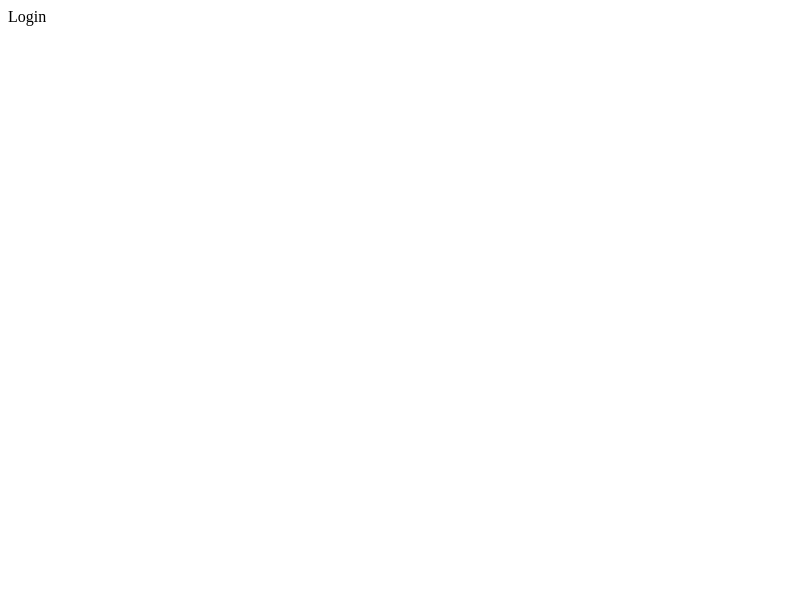
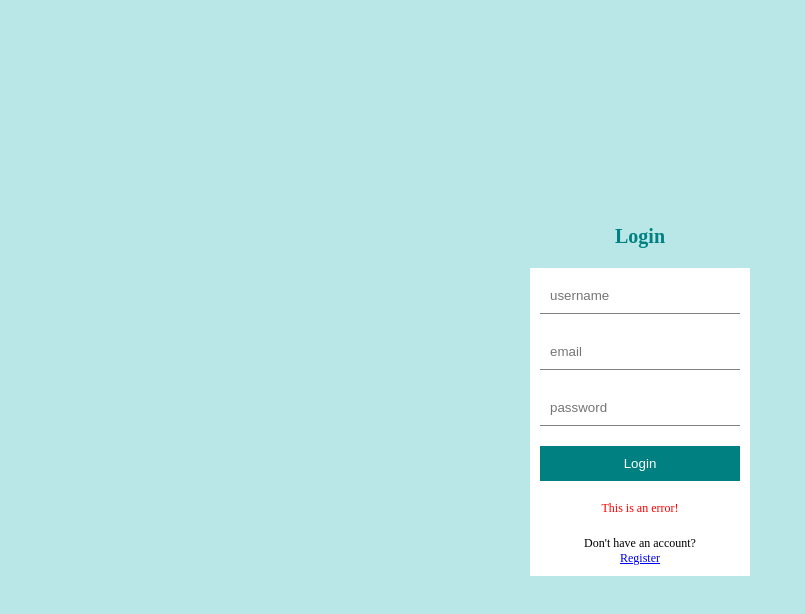
Before and after one commit to phatnguyen9722/Blog-App, a React (Create React App) app in the folder frontend/: page /login in a window 1280 px wide. Shown: the top 614 px of the page, without its empty margins (0-805 px from the left). Built offline with nearby package versions, Linux system fonts and the light colour scheme.

Commit message:
basic login & register

```diff
--- a/frontend/src/App.js
+++ b/frontend/src/App.js
@@ -6,6 +6,7 @@
 
 import Home from "./pages/Home"
 import Login from "./pages/Login"
+import Register from "./pages/Register"
 import Single from './pages/Single'
 import Write from "./pages/Write"
 import Footer from "./components/Footer"
@@ -45,6 +46,10 @@
       path: "/login",
       element: <Login />,
     },
+    {
+      path: "/register",
+      element: <Register/>
+    },
   ]);
 
   return (
--- /dev/null
+++ b/frontend/src/asset/css/index.css
@@ -0,0 +1,5 @@
+*{
+    padding: 0;
+    margin: 0;
+
+}
--- /dev/null
+++ b/frontend/src/asset/sass/_mixins.scss
@@ -0,0 +1,18 @@
+@mixin flex($align-item, $justify-content, $flex-direction) {
+    display: flex;
+    align-items: $align-item;
+    justify-content: $justify-content;
+    flex-direction: $flex-direction;
+  }
+
+  @mixin mobile {
+    @media only screen and (max-width: $mobile-width) {
+      @content;
+    }
+  }
+
+  @mixin tablet {
+    @media only screen and (max-width: $tablet-width) {
+      @content;
+    }
+  }
--- /dev/null
+++ b/frontend/src/asset/sass/_variables.scss
@@ -0,0 +1 @@
+$light-green: #b9e7e7;
--- /dev/null
+++ b/frontend/src/asset/sass/components/Login.scss
@@ -0,0 +1,43 @@
+.auth{
+    @include flex (center, center, column);
+    height: 100vh;
+    background-color: $light-green;
+
+    h1{
+        font-size: 20px;
+        color: teal;
+        margin-bottom: 20px;
+    }
+
+    form{
+        @include flex(none, none, column);
+        padding: 10px;
+        background-color: #ffffff;
+        width: 200px;
+        gap: 20px;
+
+        input{
+            padding: 10px;
+            border: none;
+            border-bottom: 1px solid gray;
+        }
+
+        button{
+            padding: 10px;
+            border: none;
+            background-color: teal;
+            color: white;
+            cursor: pointer;
+        }
+
+        p{
+            font-size: 12px;
+            text-align: center;
+            color: red;
+        }
+        span{
+            font-size: 12px;
+            @include flex(center, center, column);
+        }
+    }
+}
--- /dev/null
+++ b/frontend/src/asset/sass/index.scss
@@ -0,0 +1,14 @@
+@import './mixins';
+@import './variables';
+
+@import './components/Login';
+
+
+.app{
+    .container{
+
+        //Login & Register
+
+
+    }
+}
--- a/frontend/src/index.js
+++ b/frontend/src/index.js
@@ -1,6 +1,8 @@
 import React from 'react';
 import ReactDOM from 'react-dom/client';
 import App from './App';
+import './asset/sass/index.scss'
+import './asset/css/index.css'
 
 const root = ReactDOM.createRoot(document.getElementById('root'));
 root.render(
--- a/frontend/src/pages/Login.jsx
+++ b/frontend/src/pages/Login.jsx
@@ -1,8 +1,20 @@
 import React from 'react'
-
+import { Link } from 'react-router-dom'
 function Login() {
   return (
-    <div>Login</div>
+    <div className='auth'>
+      <h1>Login</h1>
+      <form action="">
+        <input required type="text" placeholder='username'/>
+        <input required type="email" placeholder='email'/>
+        <input required type="password" placeholder='password' />
+        <button>Login</button>
+        <p>This is an error!</p>
+        <span>Don't have an account?
+          <Link to="/register">Register</Link>
+        </span>
+      </form>
+    </div>
   )
 }
 
--- a/frontend/src/pages/Register.jsx
+++ b/frontend/src/pages/Register.jsx
@@ -1,8 +1,20 @@
 import React from 'react'
-
+import { Link } from 'react-router-dom'
 function Register() {
   return (
-    <div>Register</div>
+    <div className='auth'>
+      <h1>Register</h1>
+      <form action="">
+        <input required type="text" placeholder='username'/>
+        <input required type="email" placeholder='email'/>
+        <input required type="password" placeholder='password' />
+        <button>Register</button>
+        <p>This is an error!</p>
+        <span>Do you have an account?
+          <Link to="/login">Login</Link>
+        </span>
+      </form>
+    </div>
   )
 }
 
```
